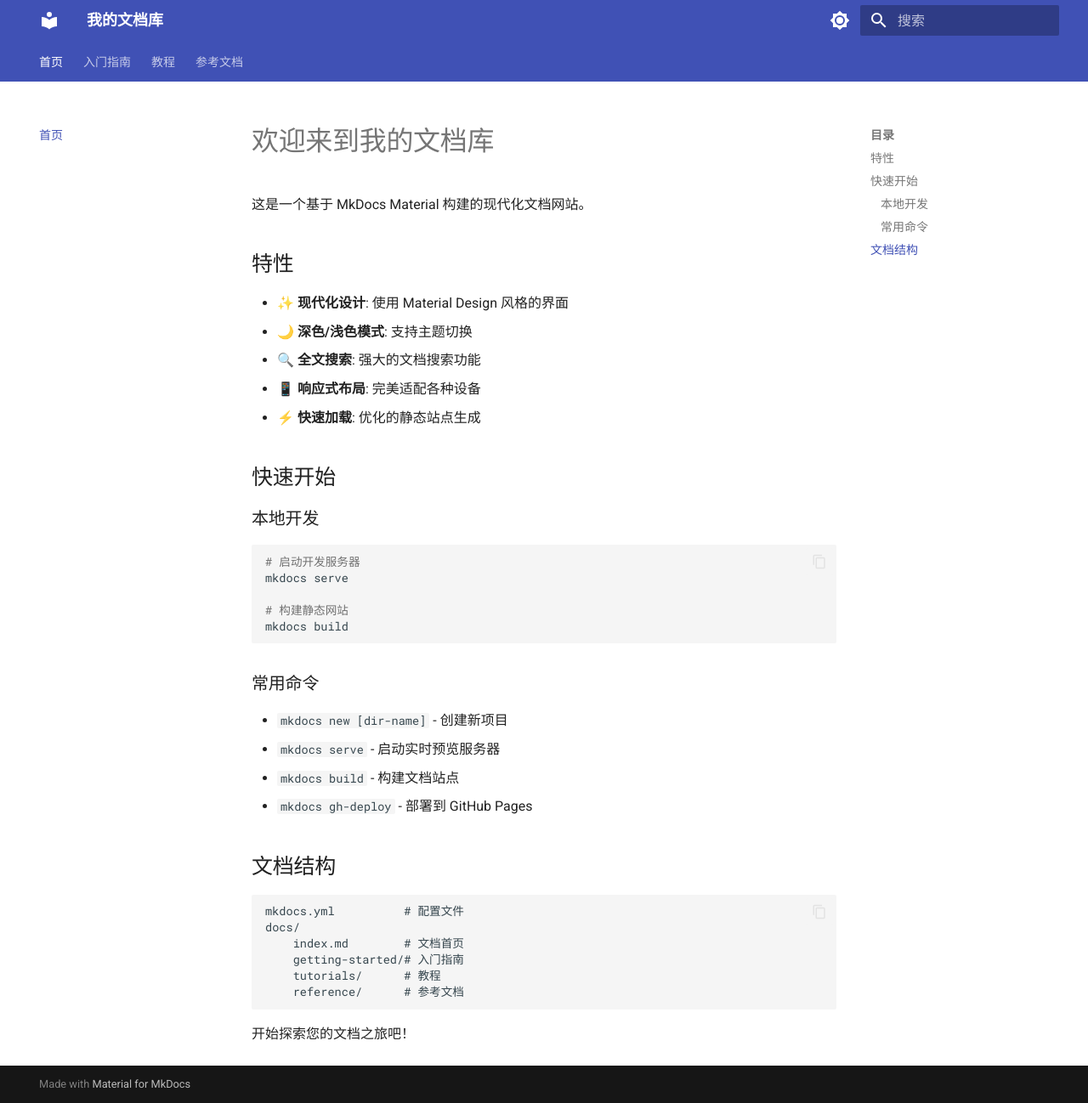
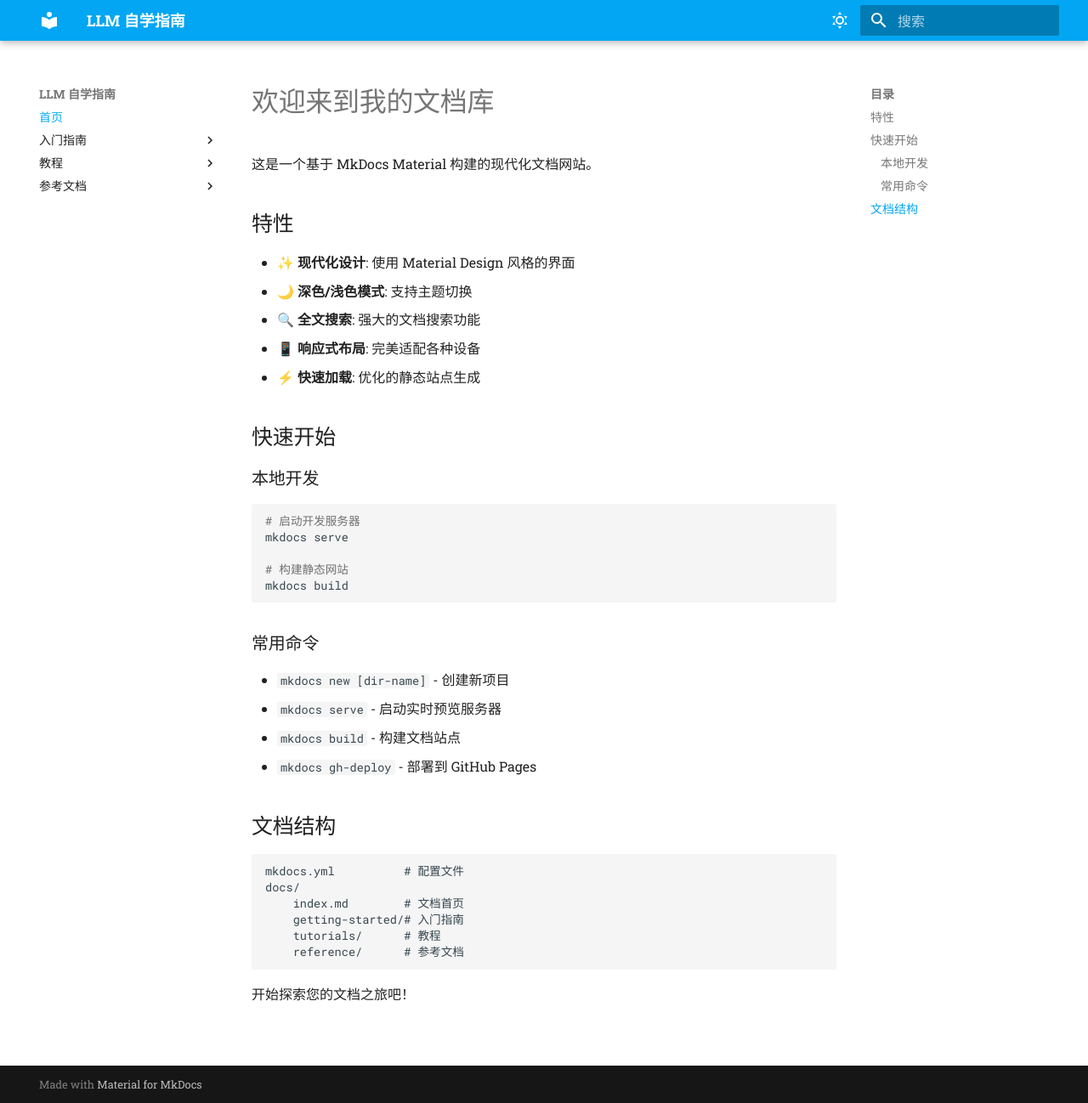
Before and after one commit to JamesBrianD/llm-self-learning, an MkDocs documentation site: the page built from docs/index.md, in a window 1280 px wide and 1298 px high. Shown: the whole window at 85% size. Built offline with MkDocs 1.6.1 and Material for MkDocs 9.7.7, drawn with Linux system fonts in a browser that asks for light colours.

Commit message:
Update MkDocs configuration with CS自学指南 theme colors
- Changed primary colors to light blue/cyan with deep purple accent
- Added Roboto Slab/Mono fonts
- Enhanced features: navigation tracking, search suggestions
- Added bilingual search support (zh/en)
- Updated site name to "LLM 自学指南"

```diff
--- a/mkdocs.yml
+++ b/mkdocs.yml
@@ -1,5 +1,5 @@
-site_name: 我的文档库
-site_description: 基于 MkDocs Material 构建的文档站点
+site_name: LLM 自学指南
+site_description: 大语言模型与AI学习资源汇总
 site_url: https://jamesbriand.github.io/llm-self-learning/
 
 nav:
@@ -14,35 +14,51 @@ nav:
 theme:
   name: material
   language: zh
-  palette:
-    # 浅色模式
-    - scheme: default
-      primary: indigo
-      accent: indigo
-      toggle:
-        icon: material/brightness-7
-        name: 切换到深色模式
-    # 深色模式
-    - scheme: slate
-      primary: indigo
-      accent: indigo
-      toggle:
-        icon: material/brightness-4
-        name: 切换到浅色模式
+  static_templates:
+    - 404.html
+  favicon: assets/images/favicon.png
+  include_search_page: false
+  search_index_only: true
+
   features:
-    - navigation.tabs
-    - navigation.sections
+    - header.autohide
+    - navigation.tracking
     - navigation.top
     - search.highlight
     - search.share
-    - header.autohide
-    - content.code.copy
+    - search.suggest
+    - content.code.annotate
+
+  palette:
+    - media: "(prefers-color-scheme: light)"
+      scheme: default
+      primary: light blue
+      accent: deep purple
+      toggle:
+        icon: material/weather-sunny
+        name: Switch to dark mode
+    - media: "(prefers-color-scheme: dark)"
+      scheme: slate
+      primary: cyan
+      accent: deep purple
+      toggle:
+        icon: material/weather-night
+        name: Switch to light mode
+
+  font:
+    text: Roboto Slab
+    code: Roboto Mono
 
 plugins:
   - search:
-      lang: zh
+      lang:
+        - zh
+        - en
 
 markdown_extensions:
+  - attr_list
+  - md_in_html
+  - footnotes
   - pymdownx.highlight:
       anchor_linenums: true
   - pymdownx.inlinehilite
```
Also changed, not shown: 1 other file.
